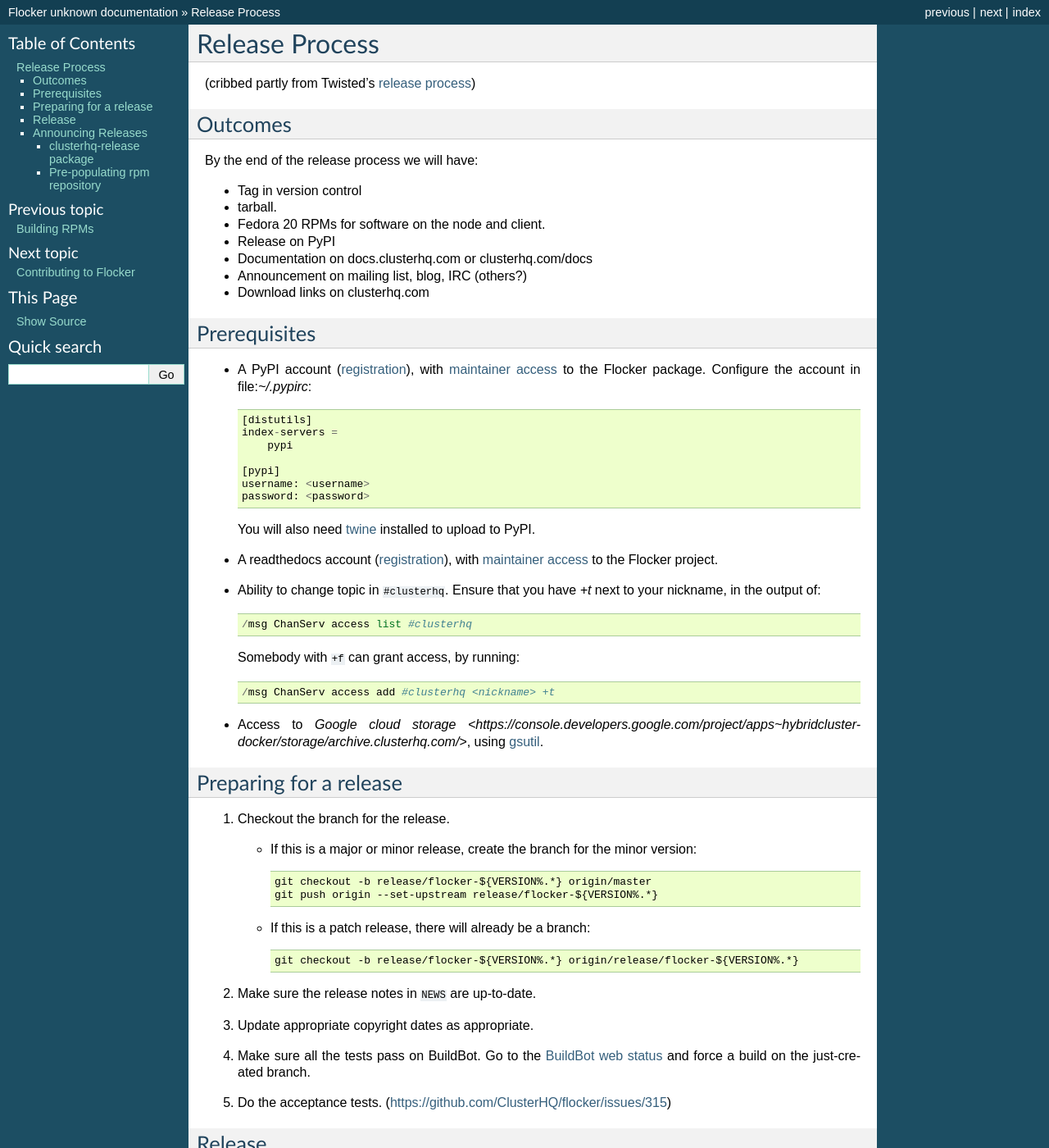
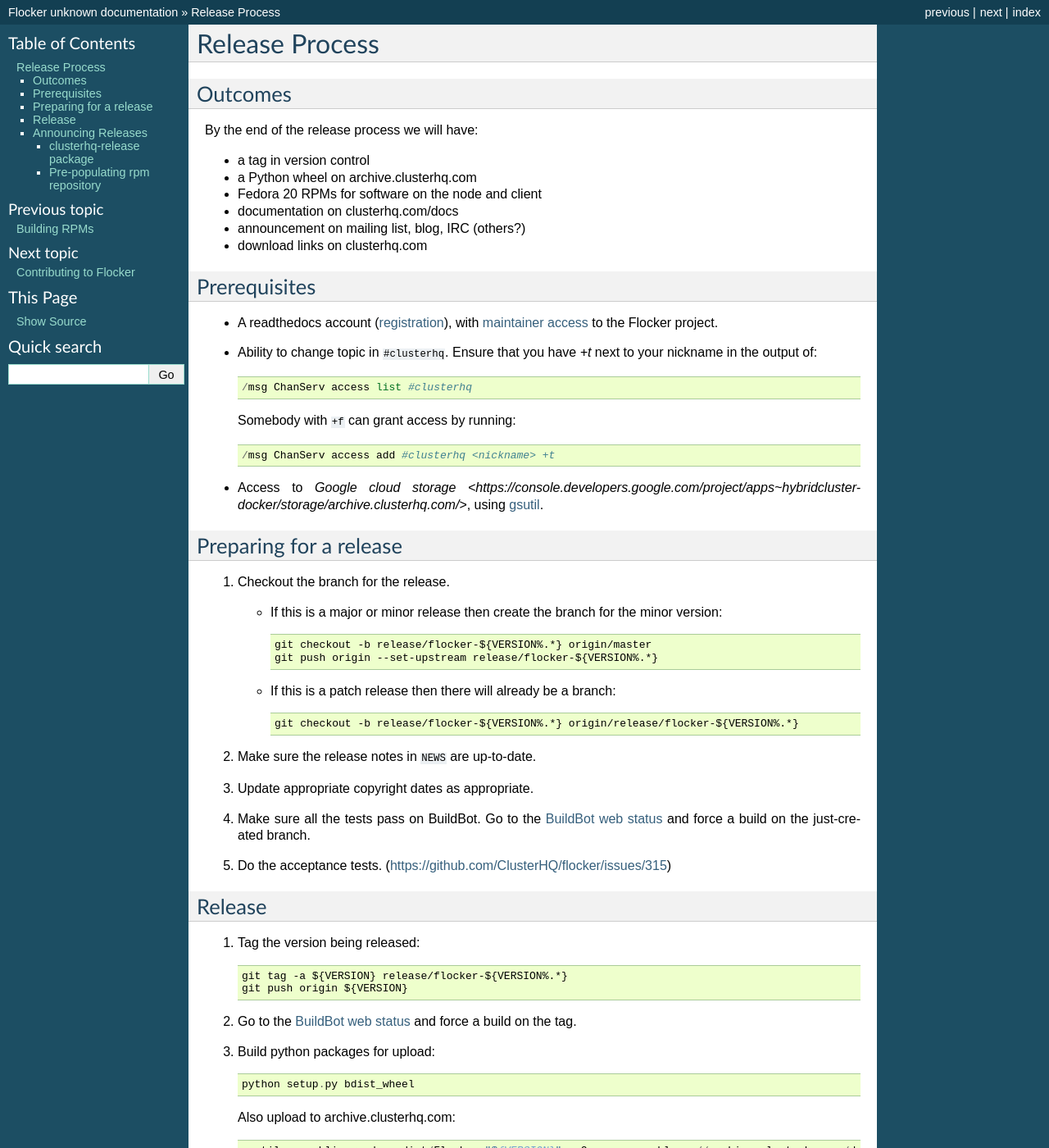
Before and after one commit to ClusterHQ/flocker, a Sphinx documentation site: the page built from docs/release-process.rst, in a window 1280 px wide and 1400 px high. Shown: the whole window at 82% size. Built offline with Sphinx 7.4.7, drawn with Linux system fonts in a browser that asks for light colours; some of the changed text lies outside the part shown.

Commit message:
Drop PyPI

```diff
--- a/docs/release-process.rst
+++ b/docs/release-process.rst
@@ -1,48 +1,31 @@
 Release Process
 ===============
-
-(cribbed partly from Twisted's `release process <https://twistedmatrix.com/trac/wiki/ReleaseProcess>`_)
 
 Outcomes
 --------
 
 By the end of the release process we will have:
 
-- Tag in version control
-- tarball.
-- Fedora 20 RPMs for software on the node and client.
-- Release on PyPI
-- Documentation on docs.clusterhq.com or clusterhq.com/docs
-- Announcement on mailing list, blog, IRC (others?)
-- Download links on clusterhq.com
+- a tag in version control
+- a Python wheel on archive.clusterhq.com
+- Fedora 20 RPMs for software on the node and client
+- documentation on clusterhq.com/docs
+- announcement on mailing list, blog, IRC (others?)
+- download links on clusterhq.com
 
 
 Prerequisites
 -----------
 
-- A PyPI account (`registration <https://pypi.python.org/pypi?%3Aaction=register_form>`__),
-  with `maintainer access <https://pypi.python.org/pypi?:action=role_form&package_name=flocker>`__ to the Flocker package.
-  Configure the account in file:`~/.pypirc`::
-
-     [distutils]
-     index-servers =
-         pypi
-
-     [pypi]
-     username: <username>
-     password: <password>
-
-  You will also need `twine <https://pypi.python.org/pypi/twine>`_ installed to upload to PyPI.
-
 - A readthedocs account (`registration <https://readthedocs.org/accounts/register/>`__),
   with `maintainer access <https://readthedocs.org/dashboard/flocker/users/>`__ to the Flocker project.
 
 - Ability to change topic in ``#clusterhq``.
-  Ensure that you have `+t` next to your nickname, in the output of::
+  Ensure that you have `+t` next to your nickname in the output of::
 
      /msg ChanServ access list #clusterhq
 
-  Somebody with ``+f`` can grant access, by running::
+  Somebody with ``+f`` can grant access by running::
 
      /msg ChanServ access add #clusterhq <nickname> +t
 
@@ -53,12 +36,12 @@
 -----------------------
 1. Checkout the branch for the release.
 
-   - If this is a major or minor release, create the branch for the minor version::
+   - If this is a major or minor release then create the branch for the minor version::
 
       git checkout -b release/flocker-${VERSION%.*} origin/master
       git push origin --set-upstream release/flocker-${VERSION%.*}
 
-   - If this is a patch release, there will already be a branch::
+   - If this is a patch release then there will already be a branch::
 
       git checkout -b release/flocker-${VERSION%.*} origin/release/flocker-${VERSION%.*}
 
@@ -76,20 +59,19 @@
      git tag -a ${VERSION} release/flocker-${VERSION%.*}
      git push origin ${VERSION}
 
-2.  Go to the `BuildBot web status <http://build.clusterhq.com/boxes-flocker>`_ and force a build on the tag.
+2. Go to the `BuildBot web status <http://build.clusterhq.com/boxes-flocker>`_ and force a build on the tag.
 
-3. Build python packages and upload to PyPI::
+3. Build python packages for upload::
 
-     python sdist bdist_wheel
-     twine upload dist/Flocker-${VERSION}{.tar.gz,-py2-none-any.whl}
+     python setup.py bdist_wheel
 
-   Also upload to clusterhq.com download site::
+   Also upload to archive.clusterhq.com::
 
-     gsutil -a public-read cp dist/Flocker-${VERSION}{.tar.gz,-py2-none-any.whl} gs://archive.clusterhq.com/downloads/flocker/
+     gsutil -a public-read cp dist/Flocker-"${VERSION}"-py2-none-any.whl gs://archive.clusterhq.com/downloads/flocker/
 
 4. Upload RPMs::
 
-      admin/upload-rpms upload-scratch ${VERSION}
+      admin/upload-rpms upload-scratch "${VERSION}"
 
 5. Build tagged docs at readthedocs.org.
 
@@ -102,9 +84,12 @@
 Announcing Releases
 -------------------
 
-- Announcement on mailing list, blog, IRC (others?)
+- Announcement
+  - on the mailing list - https://groups.google.com/forum/#!forum/flocker-users
+  - on the blog - https://clusterhq.com/blog/
+  - on the IRC channel - #clusterhq on freenode
 - Update download links on clusterhq.com
-  XXX We need a page with the download links first.
+  XXX Arrange to have download links on a page on clusterhq.com somewhere
 
 
 clusterhq-release package
```
